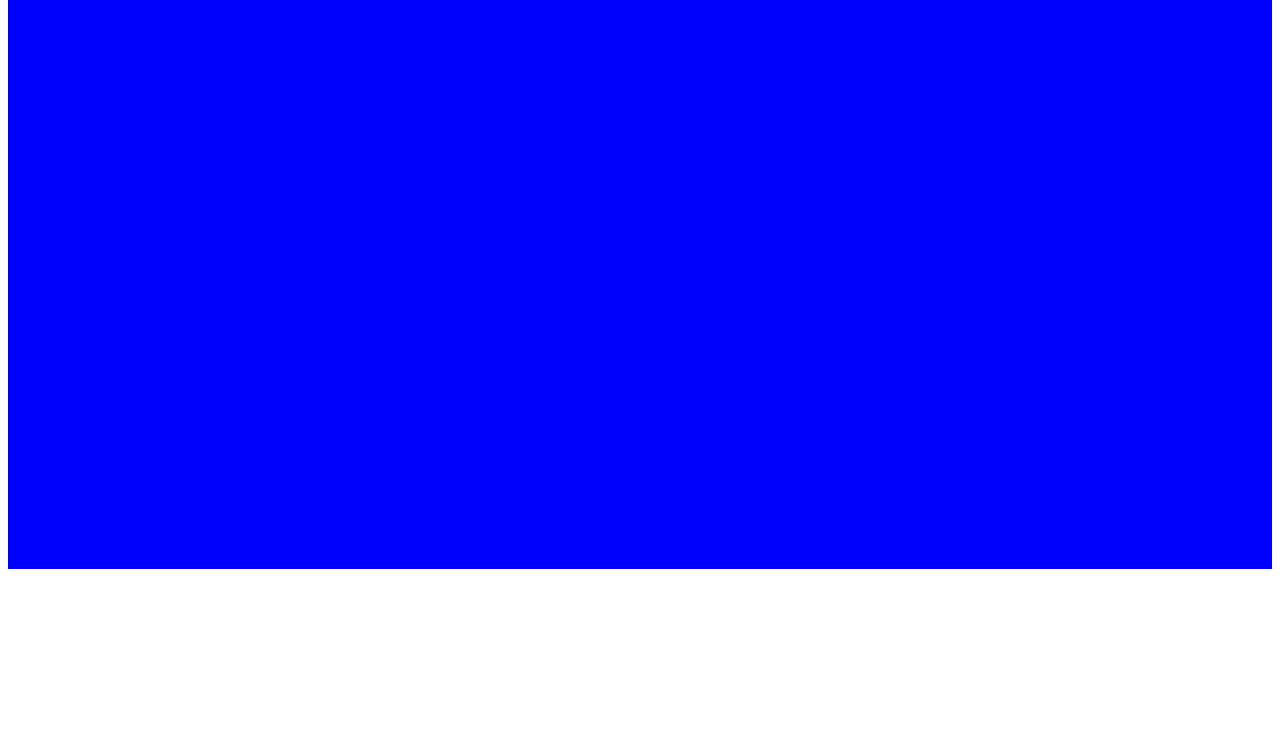
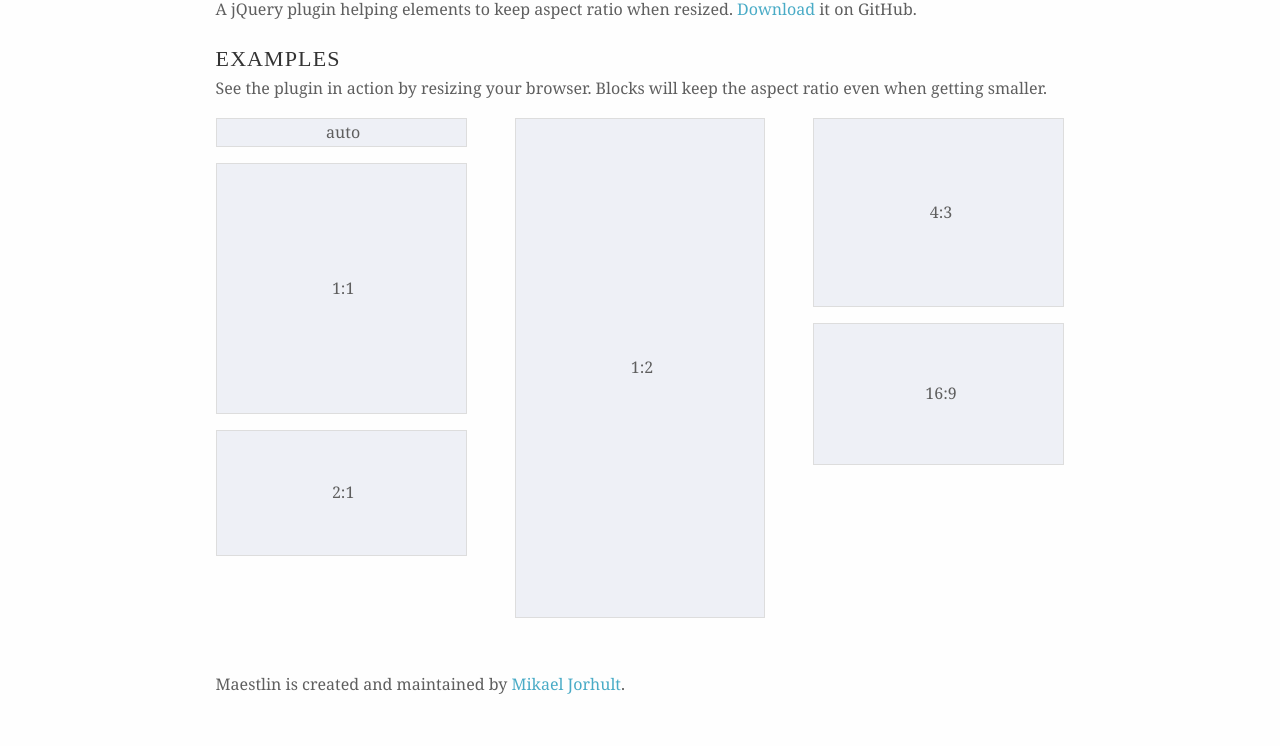
Before and after one commit to mikaeljorhult/maestlin, a plain HTML site: page index.html in a window 1280 px wide. Shown: the part 89-835 px from the top of the page. Before the commit the page ends 800 px from the top, so only its background shows below. Drawn offline with nearby package versions, Linux system fonts and the light colour scheme.

Commit message:
Add demo.

```diff
--- a/index.html
+++ b/index.html
@@ -1,26 +1,83 @@
 <!DOCTYPE html>
 <html>
 	<head>
+		<meta charset="utf-8">
 		<title>Maestlin</title>
+
 		<link rel="stylesheet" type="text/css" href="style.css" />
+		<script src="http://use.edgefonts.net/nixie-one.js"></script>
 	</head>
 
 	<body>
-		<div id="element1">
-			&nbsp;
-		</div>
+		<header>
+			<h1>Maestlin</h1>
+			<p>A jQuery plugin helping elements to keep aspect ratio when resized. <a href="https://github.com/mikaeljorhult/maestlin">Download</a> it on GitHub.</p>
+		</header>
 
-		<div id="element2" style="height: 200px;">
-			&nbsp;
-		</div>
+		<section class="main-content">
+			<h2>Examples</h2>
+			<p>See the plugin in action by resizing your browser. Blocks will keep the aspect ratio even when getting smaller.</p>
+
+			<div class="examples clearfix">
+				<div class="column">
+					<div id="example1" class="example">
+						<span>auto</span>
+					</div>
+
+					<div id="example2" class="example">
+						<span>1:1</span>
+					</div>
+
+					<div id="example3" class="example">
+						<span>2:1</span>
+					</div>
+				</div>
+
+				<div class="column">
+					<div id="example4" class="example">
+						<span>1:2</span>
+					</div>
+				</div>
+
+				<div class="column">
+					<div id="example5" class="example">
+						<span>4:3</span>
+					</div>
+
+					<div id="example6" class="example">
+						<span>16:9</span>
+					</div>
+				</div>
+			</div>
+		</section>
+
+		<footer>
+			Maestlin is created and maintained by <a href="http://jorhult.se">Mikael Jorhult</a>.
+		</footer>
 
 		<script src="http://ajax.googleapis.com/ajax/libs/jquery/2.0.3/jquery.min.js"></script>
 		<script src="jquery.maestlin.min.js"></script>
 		<script>
-			$( '#element1' ).maestlin();
+			$( '#example1' ).maestlin();
 
-			$( '#element2' ).maestlin( {
+			$( '#example2' ).maestlin( {
+				ratio: 1
+			} );
+
+			$( '#example3' ).maestlin( {
 				ratio: 0.5
+			} );
+
+			$( '#example4' ).maestlin( {
+				ratio: 2
+			} );
+
+			$( '#example5' ).maestlin( {
+				ratio: 0.75
+			} );
+
+			$( '#example6' ).maestlin( {
+				ratio: 0.5625
 			} );
 		</script>
 	</body>
--- a/style.css
+++ b/style.css
@@ -1,7 +1,201 @@
-#element1 {
-	background-color: red;
+/*--- NORMALIZE ---*/
+* {
+	-webkit-box-sizing: border-box;
+	-moz-box-sizing: border-box;
+	box-sizing: border-box;
 }
 
-#element2 {
-	background-color: blue;
+footer,
+header,
+main,
+nav,
+section {
+	display: block;
 }
+
+[hidden],
+template {
+	display: none;
+}
+
+
+/*--- BASIC STYLING ---*/
+html {
+	background: #fefefe none repeat left top;
+	border-top: 4px solid #49abc6;
+
+	font-family: sans-serif;
+	-ms-text-size-adjust: 100%;
+	-webkit-text-size-adjust: 100%;
+}
+
+body {
+	max-width: 900px;
+	margin: 0 auto;
+	padding: 0.6em 1.6em 3em;
+	color: #5e5e5e;
+	font-family: Georgia, Times, "Times New Roman", serif;
+	font-size: 16px;
+	line-height: 1.6;
+}
+
+.main-content {
+	margin-bottom: 2.4em;
+}
+
+
+/*--- TYPOGRAPHY ---*/
+h1,
+h2,
+h3 {
+	margin-bottom: 0;
+	color: #333;
+	font-family: nixie-one, serif;
+	font-size: 2em;
+	font-weight: normal;
+	text-transform: uppercase;
+	letter-spacing: 0.05em;
+}
+
+h2 { font-size: 1.375em; }
+h3 { font-size: 1.125em; }
+
+h1 + *,
+h2 + *,
+h3 + * {
+	margin-top: 0;
+}
+
+a {
+	background: transparent;
+	color: #49abc6;
+	text-decoration: none;
+}
+
+a:focus {
+	outline: thin dotted;
+}
+
+a:active,
+a:hover {
+	outline: 0;
+}
+
+abbr[title] {
+	border-bottom: 1px dotted;
+}
+
+b,
+strong {
+	font-weight: bold;
+}
+
+code,
+kbd,
+pre,
+samp {
+	font-family: monospace, serif;
+	font-size: 1em;
+}
+
+pre {
+	white-space: pre-wrap;
+}
+
+small {
+	font-size: 80%;
+}
+
+sub,
+sup {
+	font-size: 75%;
+	line-height: 0;
+	position: relative;
+	vertical-align: baseline;
+}
+
+sup {
+	top: -0.5em;
+}
+
+sub {
+	bottom: -0.25em;
+}
+
+
+/*--- FIGURES ---*/
+img {
+	max-width: 100%;
+	height: auto;
+	border: none;
+}
+
+
+svg:not(:root) {
+	overflow: hidden;
+}
+
+figure {
+	margin: 0;
+}
+
+
+/*--- EXAMPLES ---*/
+.examples {
+	margin-left: -1em;
+}
+
+.column {
+	width: 33.3333%;
+	float: left;
+	padding-left: 1em;
+}
+
+.example:before {
+	content: '';
+	display: inline-block;
+	width: 1px;
+	height: 100%;
+	vertical-align: middle;
+	margin-left: -1px;
+}
+
+.example span {
+	vertical-align: middle;
+}
+
+.example {
+	overflow: hidden;
+	margin-bottom: 1em;
+	background-color: #eef0f6;
+	border: 1px solid #ddd;
+	text-align: center;
+}
+
+
+/*--- MEDIA QUERIES ---*/
+@media only screen and ( min-width: 600px ) {
+	.examples {
+		margin-left: -3em;
+	}
+
+	.column {
+		padding-left: 3em;
+	}
+}
+
+
+/*--- HELPERS ---*/
+.clearfix {
+	*zoom: 1;
+}
+
+.clearfix:before,
+.clearfix:after {
+	content: '';
+	display: table;
+}
+
+.clearfix:after {
+	clear: both;
+}
```
